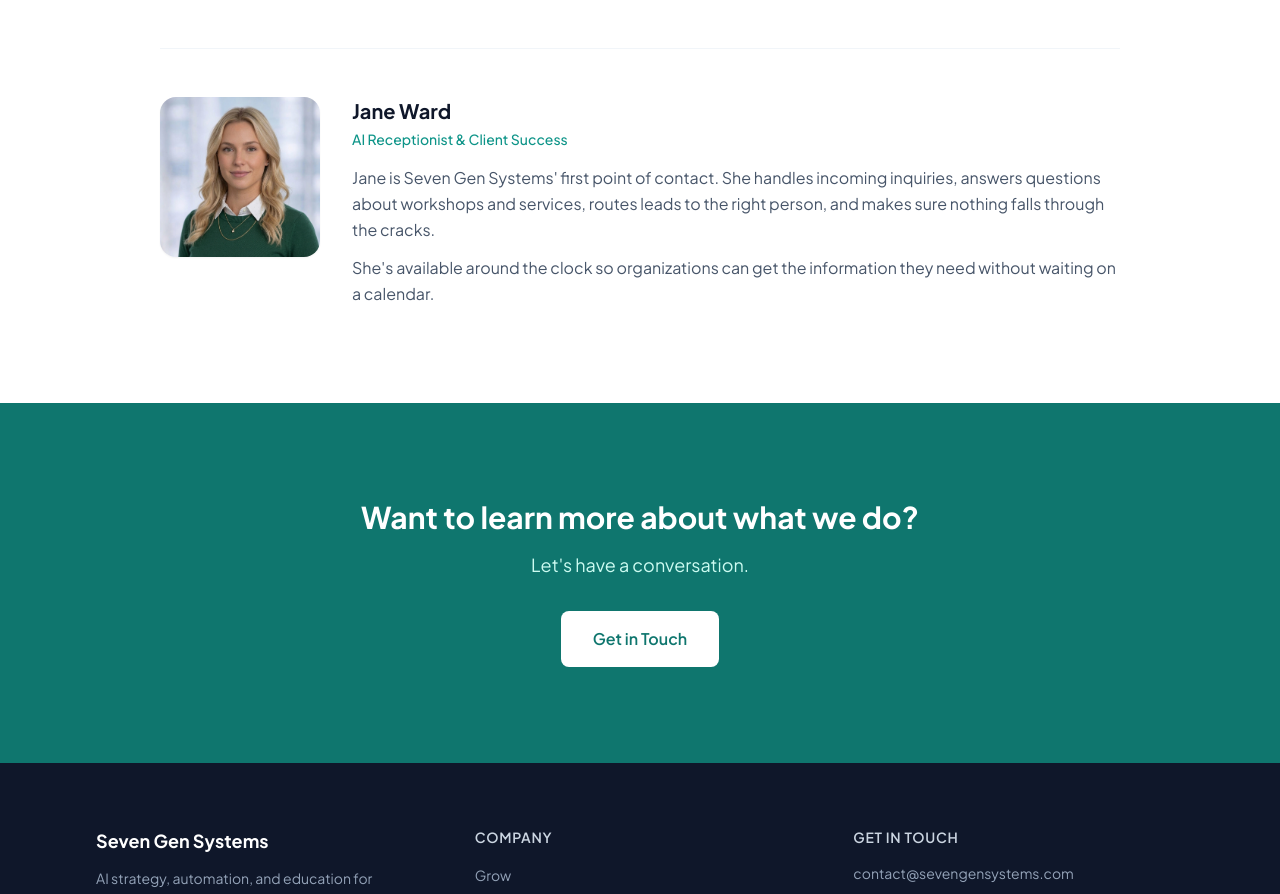
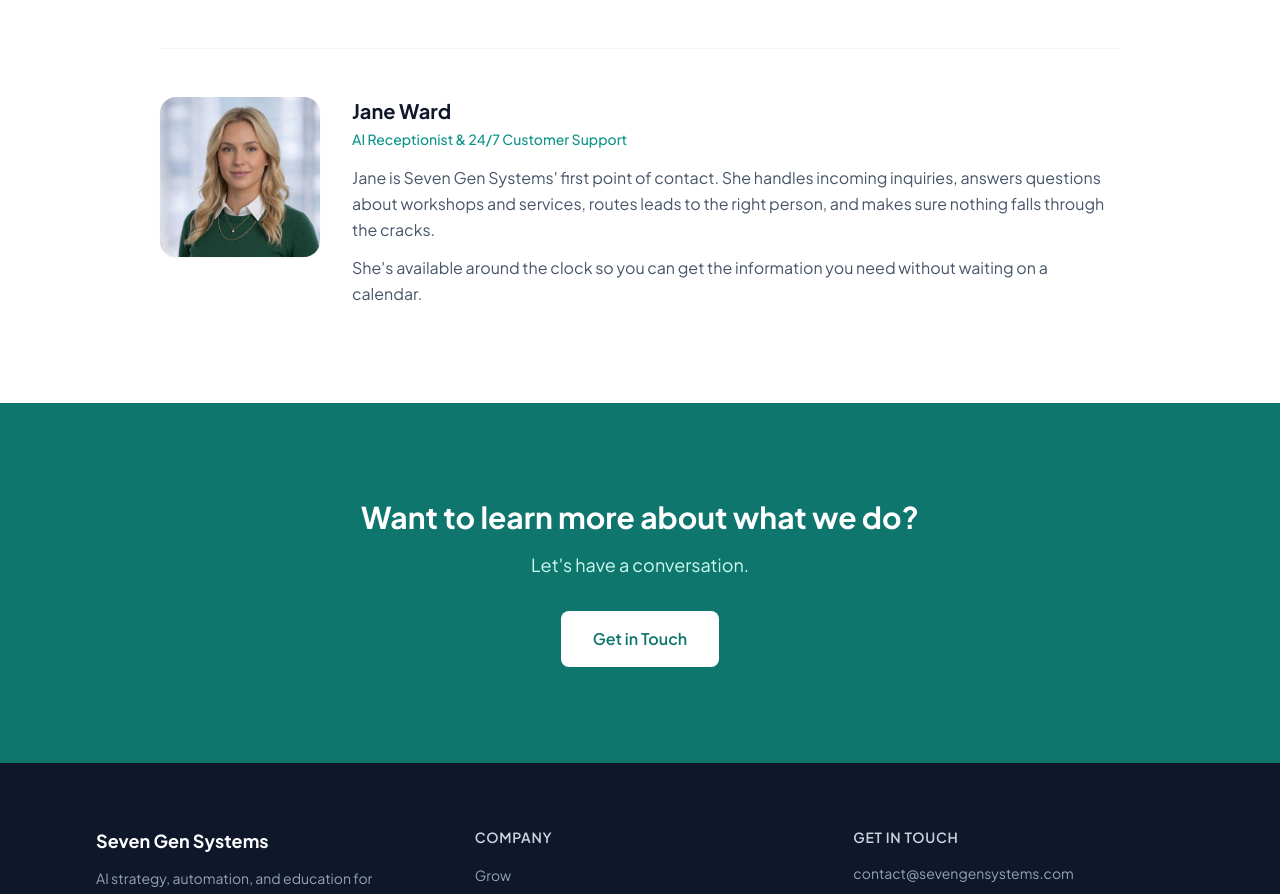
Before and after one commit to iambenfinnie/Sevengensystems-site, a React (Vite) app: page /about in a window 1280 px wide. Shown: the part 2220-3114 px from the top of the page. Built offline with nearby package versions, Linux system fonts and the light colour scheme; the HTML template or start-up script is replaced by a standard one.

Commit message:
Update Jane Ward title and bio copy
Co-Authored-By: Claude Sonnet 4.6 <noreply@anthropic.com>

```diff
--- a/src/pages/About.tsx
+++ b/src/pages/About.tsx
@@ -185,12 +185,12 @@ export function About() {
               />
               <div>
                 <h3 className="text-xl font-bold text-slate-900">Jane Ward</h3>
-                <p className="text-sm font-medium text-teal-600 mt-1">AI Receptionist & Client Success</p>
+                <p className="text-sm font-medium text-teal-600 mt-1">AI Receptionist & 24/7 Customer Support</p>
                 <p className="mt-4 text-slate-600 leading-relaxed">
                   Jane is Seven Gen Systems' first point of contact. She handles incoming inquiries, answers questions about workshops and services, routes leads to the right person, and makes sure nothing falls through the cracks.
                 </p>
                 <p className="mt-3 text-slate-600 leading-relaxed">
-                  She's available around the clock so organizations can get the information they need without waiting on a calendar.
+                  She's available around the clock so you can get the information you need without waiting on a calendar.
                 </p>
               </div>
             </motion.div>
```
